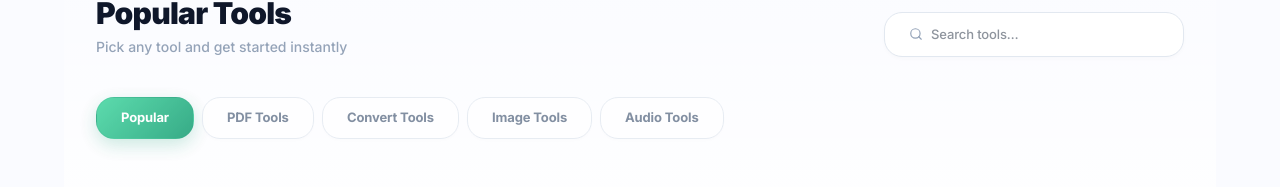
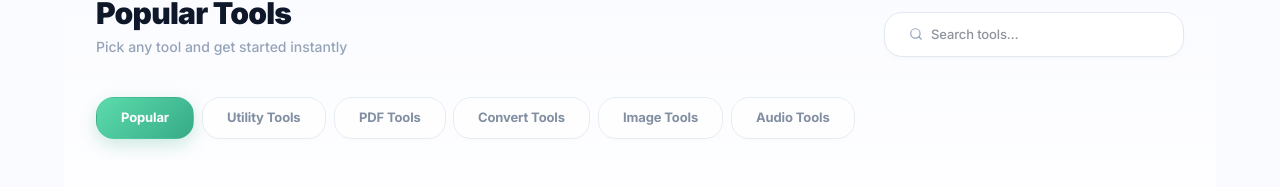
Before and after one commit to siddharth-fr/edita, a Next.js app: page / in a window 1280 px wide. Shown: the part 725-912 px from the top of the page. Built offline with nearby package versions, Linux system fonts and the light colour scheme.

Commit message:
qr code generator visifility in filter fixed and added new filter

```diff
--- a/src/app/HomeClient.tsx
+++ b/src/app/HomeClient.tsx
@@ -42,6 +42,7 @@ const tools: { name: string; slug: string; iconKey: string; theme: AppTheme; cat
   { name: 'SVG to JPG', slug: 'svg-to-jpg', iconKey: 'ImageIcon', theme: 'orange', category: 'Image' },
   { name: 'SVG to WebP', slug: 'svg-to-webp', iconKey: 'ImageIcon', theme: 'orange', category: 'Image' },
   { name: 'MP4 to MP3', slug: 'mp4-to-mp3', iconKey: 'Music', theme: 'violet', category: 'Audio' },
+  { name: 'QR Code Generator', slug: 'qr-code-generator', iconKey: 'QrCode', theme: 'emerald', category: 'QR Code' },
 ];
 
 /* ─────────────────────────────────────────────────────────
--- a/src/components/ui/ToolsHeader.tsx
+++ b/src/components/ui/ToolsHeader.tsx
@@ -171,7 +171,7 @@ export default function ToolsHeader({
                   willChange: 'transform, box-shadow, background, opacity',
                 }}
               >
-                {cat === 'Popular' ? cat : `${cat} Tools`}
+                {cat === 'Popular' || cat.toLowerCase().includes('tools') ? cat : `${cat} Tools`}
               </button>
             );
           })}
--- a/src/components/ui/ToolsSection.tsx
+++ b/src/components/ui/ToolsSection.tsx
@@ -17,8 +17,8 @@ export default function ToolsSection({ tools }: { tools: Tool[] }) {
   const [category, setCategory] = useState('Popular');
 
   const categories = useMemo(() => {
-    const cats = Array.from(new Set(tools.map(t => t.category)));
-    return ['Popular', ...cats];
+    const cats = Array.from(new Set(tools.map(t => t.category))).filter(c => c !== 'QR Code');
+    return ['Popular', 'Utility Tools', ...cats];
   }, [tools]);
 
   const filtered = useMemo(() => {
@@ -27,7 +27,16 @@ export default function ToolsSection({ tools }: { tools: Tool[] }) {
       const matchesQuery = !q ||
         t.name.toLowerCase().includes(q) ||
         t.category.toLowerCase().includes(q);
-      const matchesCategory = category === 'Popular' || t.category === category;
+
+      let matchesCategory = false;
+      if (category === 'Popular') {
+        matchesCategory = true;
+      } else if (category === 'Utility Tools') {
+        matchesCategory = t.category === 'Utility Tools' || t.category === 'QR Code';
+      } else {
+        matchesCategory = t.category === category;
+      }
+
       return matchesQuery && matchesCategory;
     });
 
```
